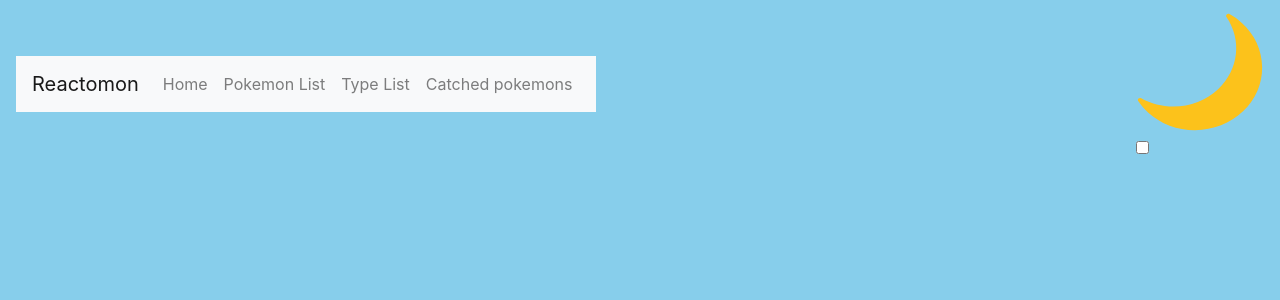
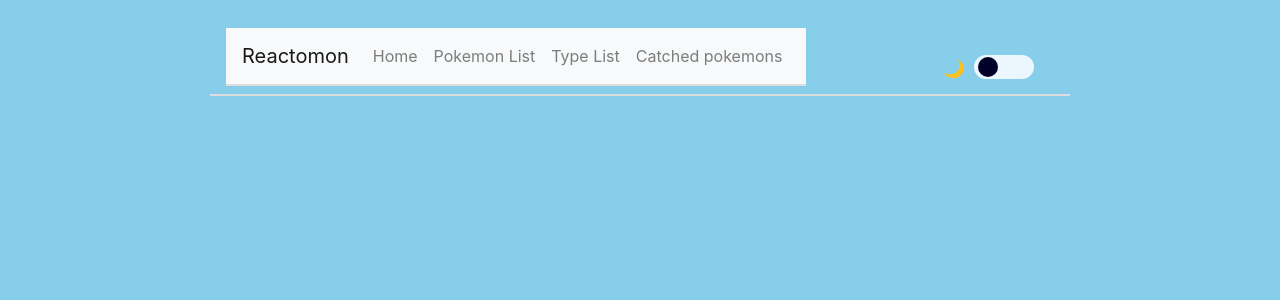
Before and after one commit to Barbicsek/Reactomon, a React (Create React App) app: page / in a window 1280 px wide. Shown: the top 300 px of the page. Built offline with nearby package versions, Linux system fonts and the light colour scheme; no server answers.

Commit message:
Installed node-sass and renamed the css file

```diff
--- a/package.json
+++ b/package.json
@@ -9,6 +9,7 @@
     "@testing-library/user-event": "^12.8.0",
     "axios": "^0.21.1",
     "bootstrap": "^4.6.0",
+    "node-sass": "^5.0.0",
     "react": "^17.0.1",
     "react-bootstrap": "^1.5.1",
     "react-dom": "^17.0.1",
--- a/src/index.css
+++ /dev/null
@@ -1,13 +0,0 @@
-body {
-  margin: 0;
-  font-family: -apple-system, BlinkMacSystemFont, 'Segoe UI', 'Roboto', 'Oxygen',
-    'Ubuntu', 'Cantarell', 'Fira Sans', 'Droid Sans', 'Helvetica Neue',
-    sans-serif;
-  -webkit-font-smoothing: antialiased;
-  -moz-osx-font-smoothing: grayscale;
-}
-
-code {
-  font-family: source-code-pro, Menlo, Monaco, Consolas, 'Courier New',
-    monospace;
-}
--- a/src/index.js
+++ b/src/index.js
@@ -1,7 +1,7 @@
 
 import React from 'react';
 import ReactDOM from 'react-dom';
-import './index.css';
+import './index.scss';
 import App from './App';
 import {Router} from 'react-router-dom';
 import {createBrowserHistory} from 'history';
--- /dev/null
+++ b/src/index.scss
@@ -0,0 +1,121 @@
+body {
+  margin: 0;
+  font-family: -apple-system, BlinkMacSystemFont, "Segoe UI", "Roboto", "Oxygen",
+    "Ubuntu", "Cantarell", "Fira Sans", "Droid Sans", "Helvetica Neue",
+    sans-serif;
+  -webkit-font-smoothing: antialiased;
+  -moz-osx-font-smoothing: grayscale;
+}
+
+code {
+  font-family: source-code-pro, Menlo, Monaco, Consolas, "Courier New",
+    monospace;
+}
+
+.toggle__box {
+  display: flex;
+  align-items: center;
+  margin-top: 20px;
+}
+
+.toggle__btn {
+  padding: 0;
+  position: relative;
+  width: 60px;
+  height: 24px;
+  margin: 0 20px 0 10px;
+}
+
+.circle,
+.layer {
+  position: absolute;
+  top: 0;
+  right: 0;
+  bottom: 0;
+  left: 0;
+}
+
+.circle {
+  z-index: 2;
+}
+
+.layer {
+  width: 100%;
+  background-color: #ebf7fc;
+  transition: 1s cubic-bezier(0.68, -0.55, 0.265, 1.55);
+  border-radius: 100px;
+  z-index: 1;
+}
+
+.checkbox {
+  position: relative;
+  width: 100%;
+  height: 100%;
+  padding: 0;
+  margin: 0;
+  opacity: 0;
+  cursor: pointer;
+  z-index: 3;
+}
+
+.toggle__btn .circle:before {
+  content: "";
+  position: absolute;
+  top: 2px;
+  left: 4px;
+  width: 20px;
+  height: 20px;
+  color: #fff;
+  font-size: 10px;
+  font-weight: bold;
+  text-align: center;
+  line-height: 1;
+  background-color: #000028;
+  border-radius: 50%;
+  transition: 0.3s cubic-bezier(0.18, 0.89, 0.35, 1.15) all;
+}
+
+.toggle__btn .checkbox:checked + .circle:before {
+  content: "";
+  left: 37px;
+  background-color: #26b191;
+}
+
+.toggle__btn .checkbox:checked ~ .layer {
+  background-color: #f8f8f8;
+  border: 1px solid #f8f8f8;
+}
+
+.toggle__btn .circle,
+.toggle__btn .circle:before,
+.toggle__btn .layer {
+  transition: 0.3s ease all;
+}
+
+.sun-icon,
+.moon-icon {
+  width: 20px;
+  height: 20px;
+}
+
+.main-body {
+  padding: 20px;
+  height: 100vh;
+  max-width: 900px;
+  margin: 0 auto;
+}
+
+.navbar {
+  display: flex;
+  justify-content: space-between;
+  padding: 20px;
+  border-bottom: 2px solid #ddd;
+}
+
+.darkmode {
+  background: #333;
+}
+
+.darkmode .navbar {
+  border-bottom: 2px solid #333;
+}
```
Also changed, not shown: src/Style/style.js (added, +22 -0 lines), 1 other file (tests, documents, lock files or other folders).
